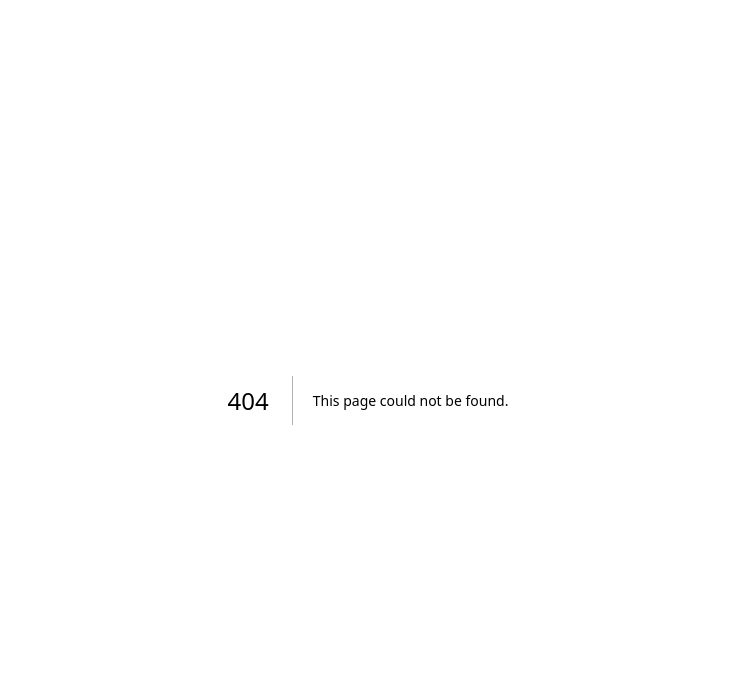
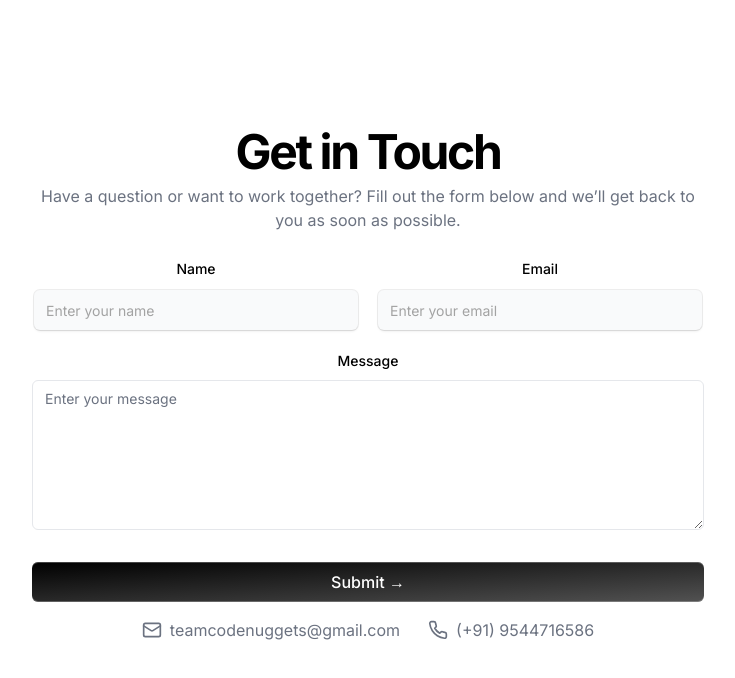
Before and after one commit to MuhammedBasith/CodeNuggets, a Next.js app: page /contact in a window 1280 px wide. Before the commit this address had no page. Shown: the top 678 px of the page, without its empty margins (272-1007 px from the left). Built offline with nearby package versions, Linux system fonts and the light colour scheme.

Commit message:
Add contact us page

```diff
--- /dev/null
+++ b/src/app/contact/page.tsx
@@ -0,0 +1,7 @@
+import ContactUsPage from "@/components/component/contact-us-page";
+
+export default function Page() {
+    return (
+        <ContactUsPage />
+    );
+}
--- a/src/components/component/components/AppAppBar.tsx
+++ b/src/components/component/components/AppAppBar.tsx
@@ -119,14 +119,14 @@ function AppAppBar({ mode, toggleColorMode }: AppAppBarProps) {
                     Highlights
                   </Typography>
                 </MenuItem>
-                <MenuItem
+                {/* <MenuItem
                   onClick={() => scrollToSection('pricing')}
                   sx={{ py: '6px', px: '12px' }}
                 >
                   <Typography variant="body2" color="text.primary">
                     Pricing
                   </Typography>
-                </MenuItem>
+                </MenuItem> */}
                 <MenuItem
                   onClick={() => scrollToSection('faq')}
                   sx={{ py: '6px', px: '12px' }}
@@ -150,8 +150,8 @@ function AppAppBar({ mode, toggleColorMode }: AppAppBarProps) {
                 variant="contained"
                 size="small"
                 component="a"
-                href="/material-ui/getting-started/templates/sign-up/"
-                target="_blank"
+                href="/syllabus"
+                target=""
               >
                 Syllabus
               </Button>
--- a/src/components/component/components/Footer.tsx
+++ b/src/components/component/components/Footer.tsx
@@ -131,7 +131,7 @@ export default function Footer() {
           <Link color="text.secondary" href="#">
             Privacy
           </Link>
-          <Link color="text.secondary" href="#">
+          <Link color="text.secondary" href="/contact">
             Contact
           </Link>
         </Box>
--- /dev/null
+++ b/src/components/component/contact-us-page.tsx
@@ -0,0 +1,147 @@
+'use client'
+
+import { Label } from "@/components/ui/label"
+import { Input } from "@/components/ui/input"
+import { Textarea } from "@/components/ui/textarea"
+import { Button } from "@/components/ui/button"
+import { useToast } from '@chakra-ui/react'
+import { useRouter } from 'next/navigation'
+
+
+export default function ContactUsPage() {
+  const toast = useToast()
+  const router = useRouter()
+
+  const handleSubmit = () => {
+    event.preventDefault()
+    toast({
+      title: 'Account created.',
+      description: "We've created your account for you.",
+      status: 'success',
+      duration: 9000,
+      isClosable: true,
+    })
+    router.push('/')
+
+  }
+
+
+
+  return (
+    <section className="w-full py-12 md:py-24 lg:py-32 flex justify-center items-center">
+      <div className="container px-4 md:px-6">
+        <div className="mx-auto max-w-2xl space-y-6 text-center">
+          <div className="space-y-2">
+            <h1 className="text-3xl font-bold tracking-tighter sm:text-4xl md:text-5xl">Get in Touch</h1>
+            <p className="text-gray-500 dark:text-gray-400">
+              Have a question or want to work together? Fill out the form below and we’ll get back to you as soon as
+              possible.
+            </p>
+          </div>
+          <form className="space-y-4">
+            <div className="grid grid-cols-1 gap-4 sm:grid-cols-2">
+              <div className="space-y-2">
+                <Label htmlFor="name">Name</Label>
+                <Input id="name" placeholder="Enter your name" />
+              </div>
+              <div className="space-y-2">
+                <Label htmlFor="email">Email</Label>
+                <Input id="email" placeholder="Enter your email" type="email" />
+              </div>
+            </div>
+            <div className="space-y-2">
+              <Label htmlFor="message">Message</Label>
+              <Textarea className="min-h-[150px]" id="message" placeholder="Enter your message" />
+            </div>
+            <div className="grid grid-cols-1 gap-4 sm:grid-cols-1">
+              <div className="space-y-2">
+              </div>
+              <button
+                className="relative group/btn bg-gradient-to-br from-black dark:from-zinc-900 dark:to-zinc-900 to-neutral-600 dark:bg-zinc-800 w-full text-white rounded-md h-10 font-medium shadow-[0px_1px_0px_0px_#ffffff40_inset,0px_-1px_0px_0px_#ffffff40_inset] dark:shadow-[0px_1px_0px_0px_var(--zinc-800)_inset,0px_-1px_0px_0px_var(--zinc-800)_inset] hover:scale-105 transition-transform duration-300"
+                type="submit"
+                onClick={handleSubmit}
+              >
+                Submit &rarr;
+                <BottomGradient />
+              </button>
+            </div>
+            <div className="flex justify-center items-center space-x-7">
+              <div className="flex items-center gap-2">
+                  <MailIcon className="h-5 w-5 text-gray-500 dark:text-gray-400" />
+                  <span className="text-gray-500 dark:text-gray-400">teamcodenuggets@gmail.com</span>
+                </div>
+                <div className="flex items-center gap-2">
+                  <PhoneIcon className="h-5 w-5 text-gray-500 dark:text-gray-400" />
+                  <span className="text-gray-500 dark:text-gray-400">(+91) 9544716586</span>
+                </div>
+            </div>
+          </form>
+        </div>
+      </div>
+    </section>
+  )
+}
+
+function MailIcon(props) {
+  return (
+    <svg
+      {...props}
+      xmlns="http://www.w3.org/2000/svg"
+      width="24"
+      height="24"
+      viewBox="0 0 24 24"
+      fill="none"
+      stroke="currentColor"
+      strokeWidth="2"
+      strokeLinecap="round"
+      strokeLinejoin="round"
+    >
+      <rect width="20" height="16" x="2" y="4" rx="2" />
+      <path d="m22 7-8.97 5.7a1.94 1.94 0 0 1-2.06 0L2 7" />
+    </svg>
+  )
+}
+
+
+function PhoneIcon(props) {
+  return (
+    <svg
+      {...props}
+      xmlns="http://www.w3.org/2000/svg"
+      width="24"
+      height="24"
+      viewBox="0 0 24 24"
+      fill="none"
+      stroke="currentColor"
+      strokeWidth="2"
+      strokeLinecap="round"
+      strokeLinejoin="round"
+    >
+      <path d="M22 16.92v3a2 2 0 0 1-2.18 2 19.79 19.79 0 0 1-8.63-3.07 19.5 19.5 0 0 1-6-6 19.79 19.79 0 0 1-3.07-8.67A2 2 0 0 1 4.11 2h3a2 2 0 0 1 2 1.72 12.84 12.84 0 0 0 .7 2.81 2 2 0 0 1-.45 2.11L8.09 9.91a16 16 0 0 0 6 6l1.27-1.27a2 2 0 0 1 2.11-.45 12.84 12.84 0 0 0 2.81.7A2 2 0 0 1 22 16.92z" />
+    </svg>
+  )
+}
+
+
+const BottomGradient = () => {
+  return (
+    <>
+      <span className="group-hover/btn:opacity-100 block transition duration-500 opacity-0 absolute h-px w-full -bottom-px inset-x-0 bg-gradient-to-r from-transparent via-cyan-500 to-transparent" />
+      <span className="group-hover/btn:opacity-100 blur-sm block transition duration-500 opacity-0 absolute h-px w-1/2 mx-auto -bottom-px inset-x-10 bg-gradient-to-r from-transparent via-indigo-500 to-transparent" />
+    </>
+  );
+};
+
+const LabelInputContainer = ({
+  children,
+  className,
+}: {
+  children: React.ReactNode;
+  className?: string;
+}) => {
+  return (
+    <div className={cn("flex flex-col space-y-2 w-full", className)}>
+      {children}
+    </div>
+  );
+};
```
